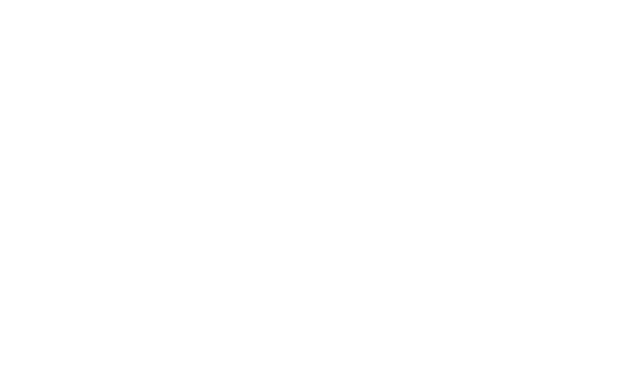
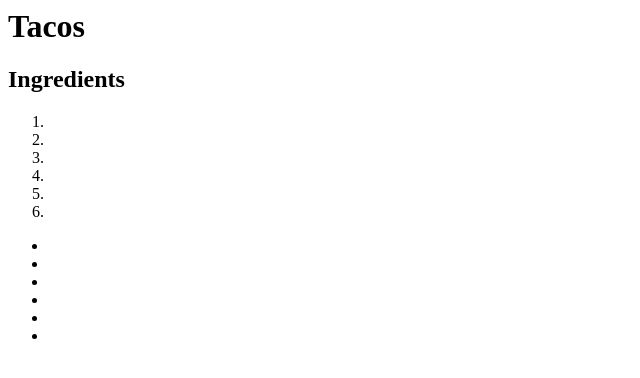
Before and after one commit to codehuy/odin-recipes, a plain HTML site: page recipes/tacos.html in a window 1280 px wide. Shown: the whole page, without its empty margins (0-640 px from the left). Drawn offline with Linux system fonts and the light colour scheme.

Commit message:
Added boilerplate code for layout on tacos and bibmbap html

```diff
--- a/recipes/tacos.html
+++ b/recipes/tacos.html
@@ -0,0 +1,29 @@
+<html lang="en">
+<head>
+    <title>Tacos</title>
+</head>
+<body>
+    <h1>Tacos</h1>
+    <div>
+        <h2>Ingredients</h2>
+        <ol>
+            <li></li>
+            <li></li>
+            <li></li>
+            <li></li>
+            <li></li>
+            <li></li>
+        </ol>
+    </div>
+    <div>
+        <ul>
+            <li></li>
+            <li></li>
+            <li></li>
+            <li></li>
+            <li></li>
+            <li></li>
+        </ul>
+    </div>
+</body>
+</html>
```
Also changed, not shown: index.html (+2 -0 lines), recipes/bibimbap.html (+29 -0 lines).
